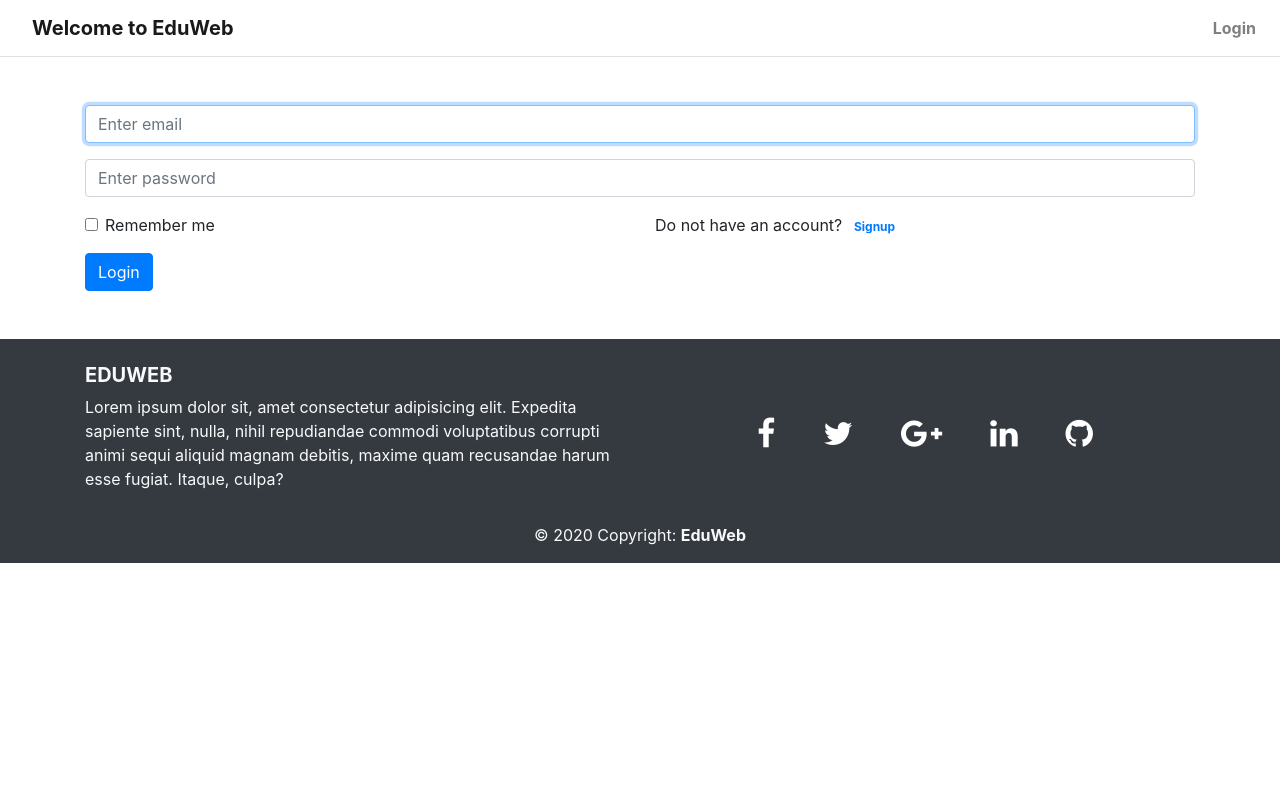
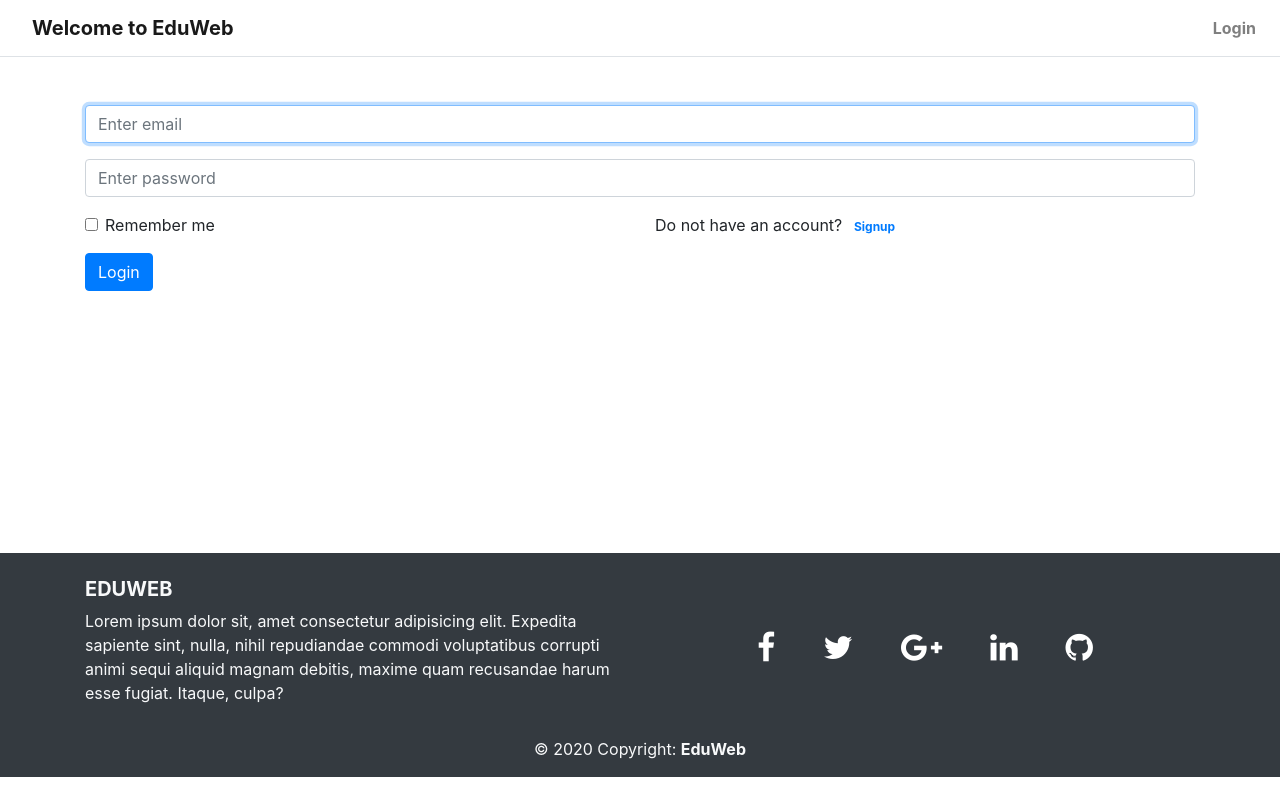
Before and after one commit to PulkitBanta/EduWeb, an Angular app: page /login in a window 1280 px wide. Built offline with nearby package versions, Linux system fonts and the light colour scheme.

Commit message:
fixed alignment of login and signup forms

```diff
--- a/src/app/login/login.component.css
+++ b/src/app/login/login.component.css
@@ -0,0 +1,3 @@
+form {
+    min-height: 50vh;
+}
--- a/src/app/signup/signup.component.css
+++ b/src/app/signup/signup.component.css
@@ -0,0 +1,3 @@
+form {
+    min-height: 50vh;
+}
```
